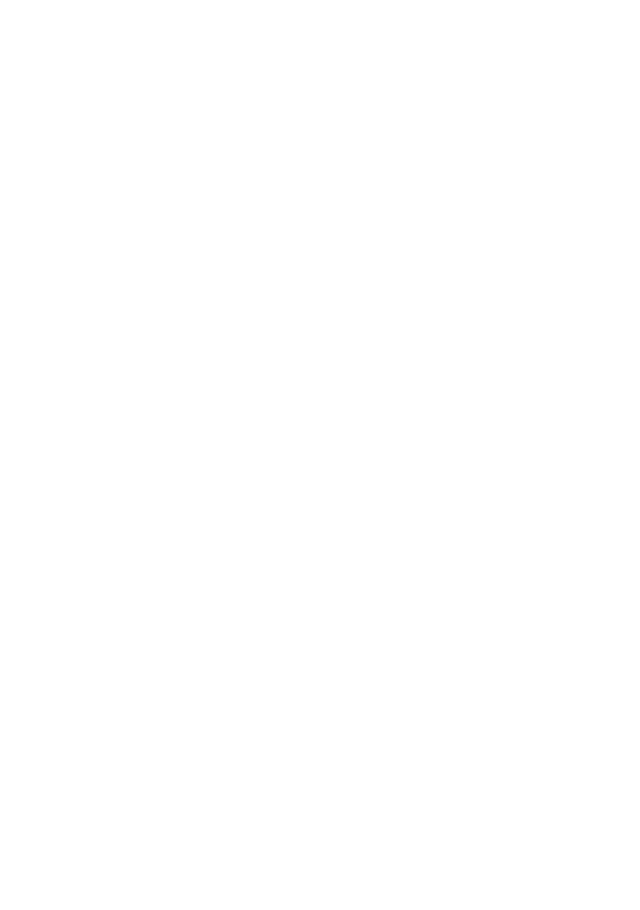
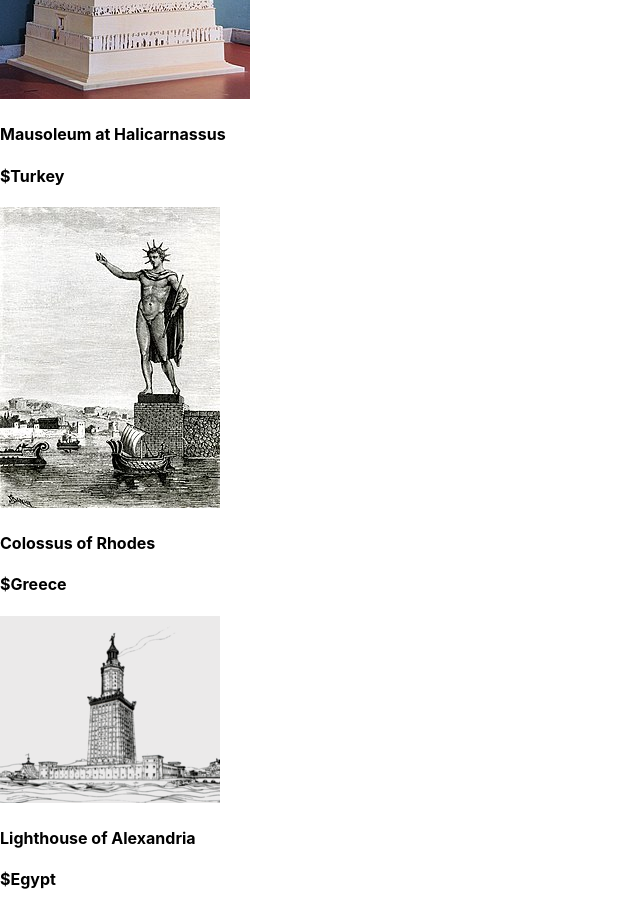
Before and after one commit to TzuCChan/seven-wonders, a React (Create React App) app: page / in a window 1280 px wide. Shown: the part 1560-2470 px from the top of the page, without its empty margins (0-640 px from the left). Before the commit the page ends 1392 px from the top, so only its background shows below. Built offline with nearby package versions, Linux system fonts and the light colour scheme.

Commit message:
add more structures

```diff
--- a/src/name.js
+++ b/src/name.js
@@ -39,6 +39,36 @@ const wonders = [
     location: "Turkey",
     img: "./images/Temple of Artemis at Ephesus.jpg"
   },
+  {
+    id: 5,
+    name: "Mausoleum at Halicarnassus",
+    construction: "351 BC",
+    buliders: "Greeks",
+    destruction: "15 Century AD",
+    cause: "Earthquake",
+    location: "Turkey",
+    img: "./images/Mausoleum at Halicarnassus.jpg"
+  },
+  {
+    id: 6,
+    name: "Colossus of Rhodes",
+    construction: "292 BC",
+    buliders: "Greeks",
+    destruction: "226 BC",
+    cause: "Earthquake",
+    location: "Greece",
+    img: "./images/Colossus of Rhodes.jpg"
+  },
+  {
+    id: 7,
+    name: "Lighthouse of Alexandria",
+    construction: "280 BC",
+    buliders: "Greeks",
+    destruction: "1480 BC",
+    cause: "Earthquake",
+    location: "Egypt",
+    img: "./images/Lighthouse of Alexandria.png"
+  },
 ];
 
 export default wonders;
```
